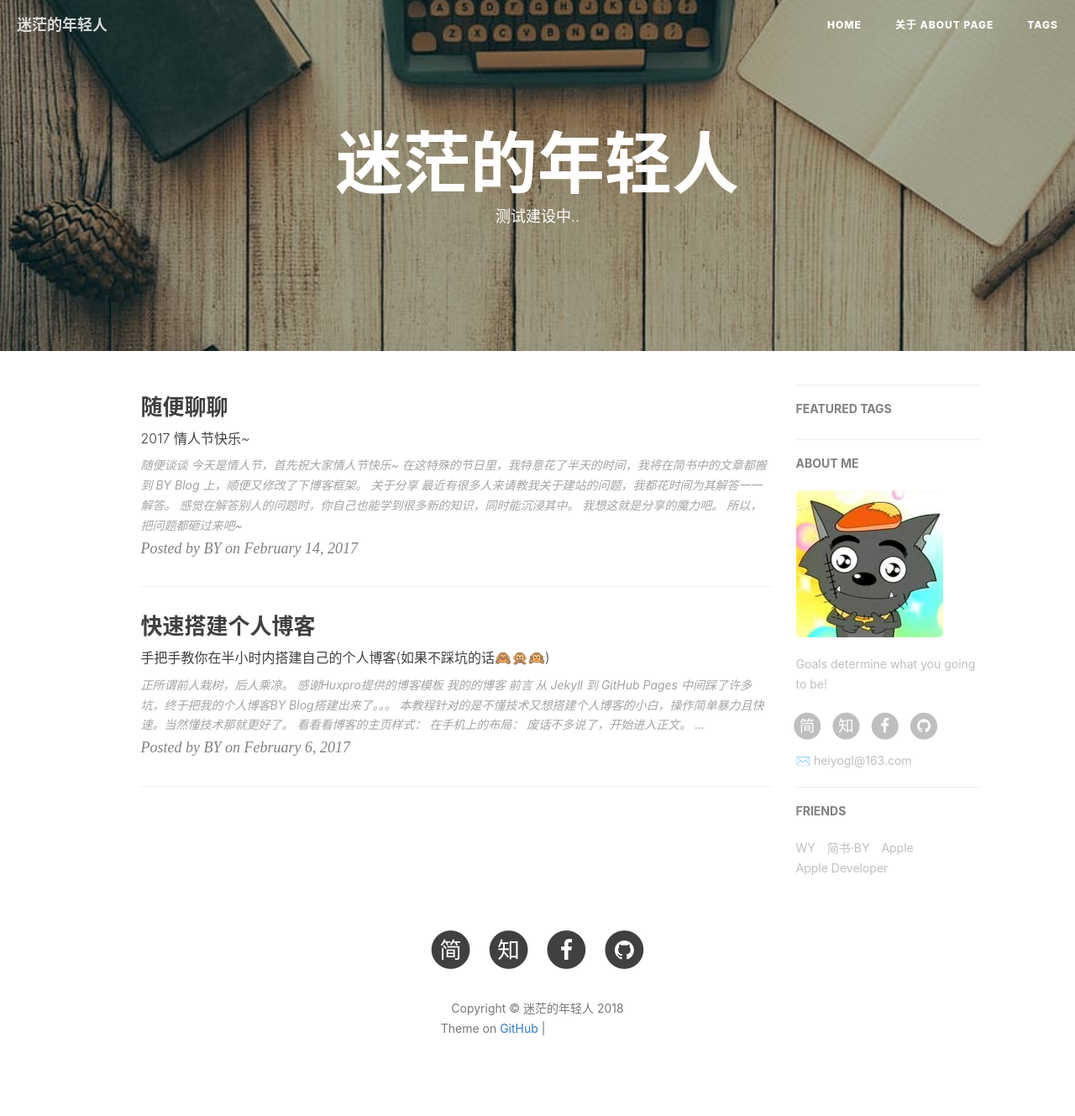
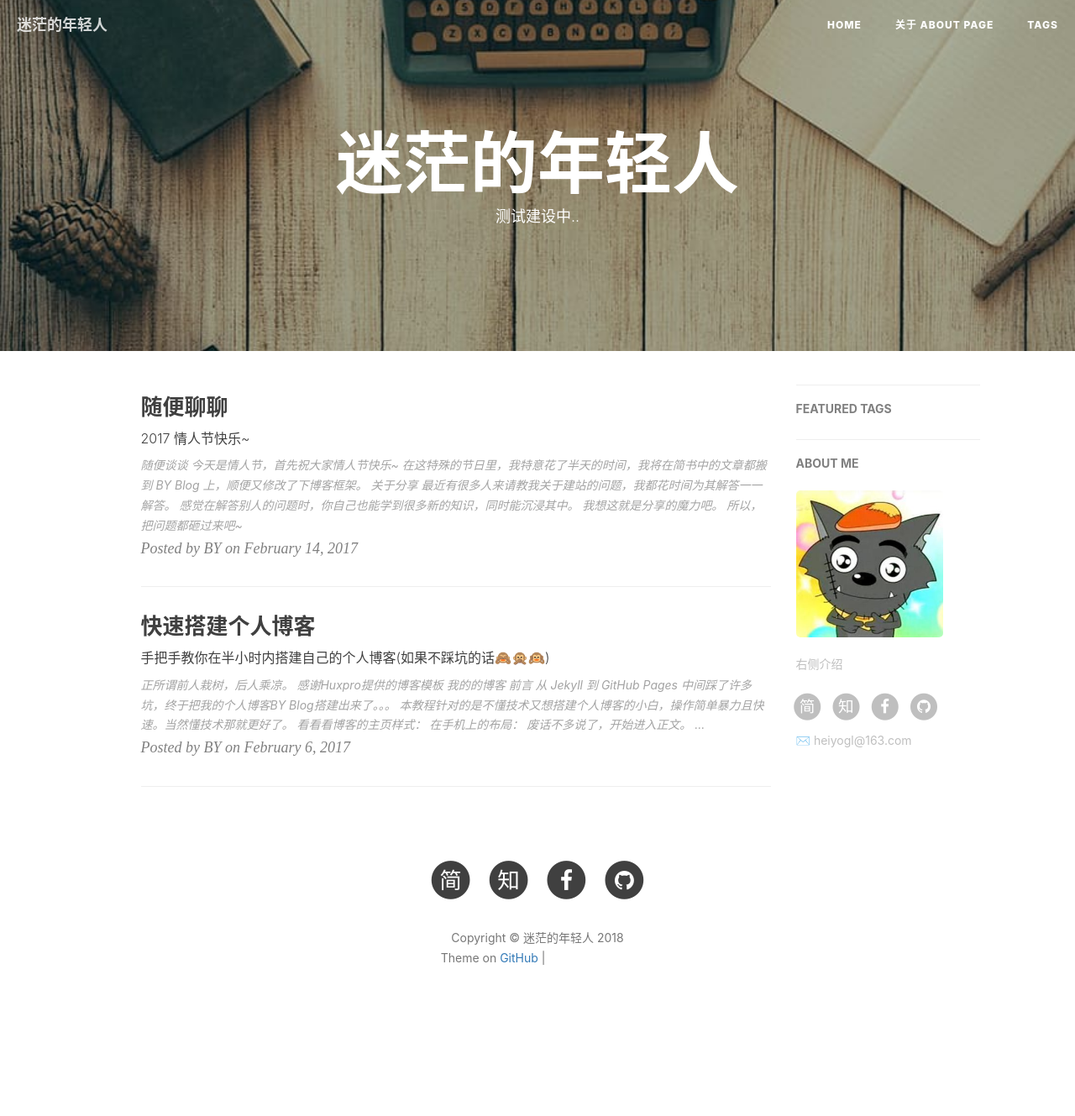
Before and after one commit to Heiyogl/heiyogl.github.io, a Jekyll site: the page built from index.html, in a window 1280 px wide. Shown: the whole page at 84% size. Built offline with Jekyll 4.4.1, drawn with Linux system fonts in a browser that asks for light colours; nearby versions of some CDN libraries; the list of posts is cut into pages by our own code; comment, search, counter and statistics services are not loaded; after the commit the page ends 1245 px from its top, so only the background shows below that; some of the changed lines change nothing that is shown; grey boxes are pictures that could not be loaded.

Commit message:
Update _config.yml

```diff
--- a/_config.yml
+++ b/_config.yml
@@ -11,7 +11,7 @@ github_repo: "https://github.com/heiyogl/heiyogl.github.io.git" # you code repos
 
 # Sidebar settings
 sidebar: true                           # whether or not using Sidebar.
-sidebar-about-description: "Goals determine what you going to be!"
+sidebar-about-description: "右侧介绍"
 sidebar-avatar: /img/about-BY-gentle.jpg      # use absolute URL, seeing it's used in both `/` and `/about/`
 
 
@@ -97,18 +97,18 @@ service-worker: true
 
 
 # Friends
-friends: [
-    {
-        title: "WY",
-        href: "http://heiyogl.test.com"
-    },{
-        title: "简书·BY",
-        href: "http://www.jianshu.com/u/heiyogl.test"
-    },{
-        title: "Apple",
-        href: "https://apple.com"
-    },{
-        title: "Apple Developer",
-        href: "https://developer.apple.com/"
-    }
-]
+#friends: [
+#    {
+#        title: "WY",
+#        href: "http://heiyogl.test.com"
+#    },{
+#        title: "简书·BY",
+#        href: "http://www.jianshu.com/u/heiyogl.test"
+#    },{
+#        title: "Apple",
+#        href: "https://apple.com"
+#    },{
+#        title: "Apple Developer",
+#        href: "https://developer.apple.com/"
+#    }
+#]
```
